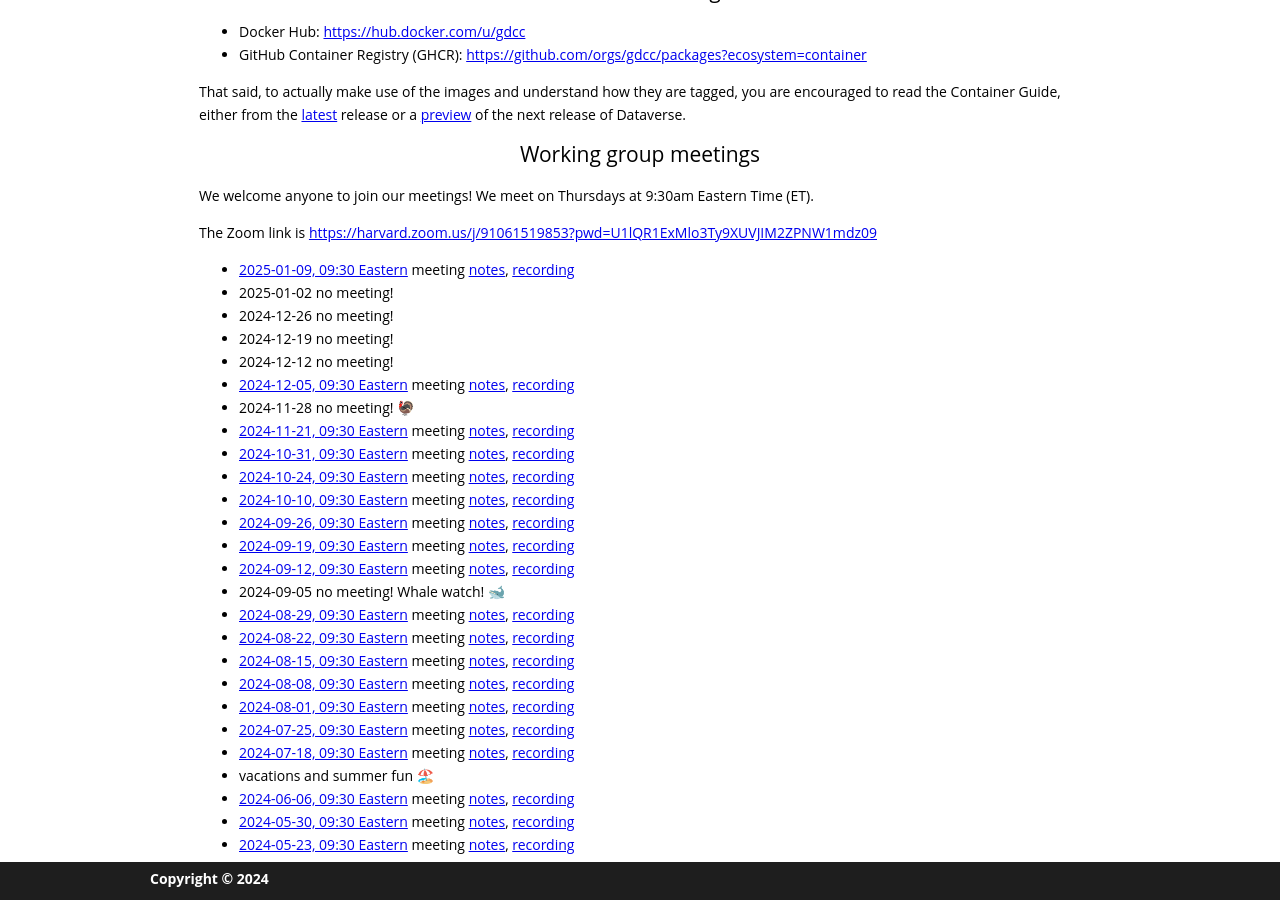
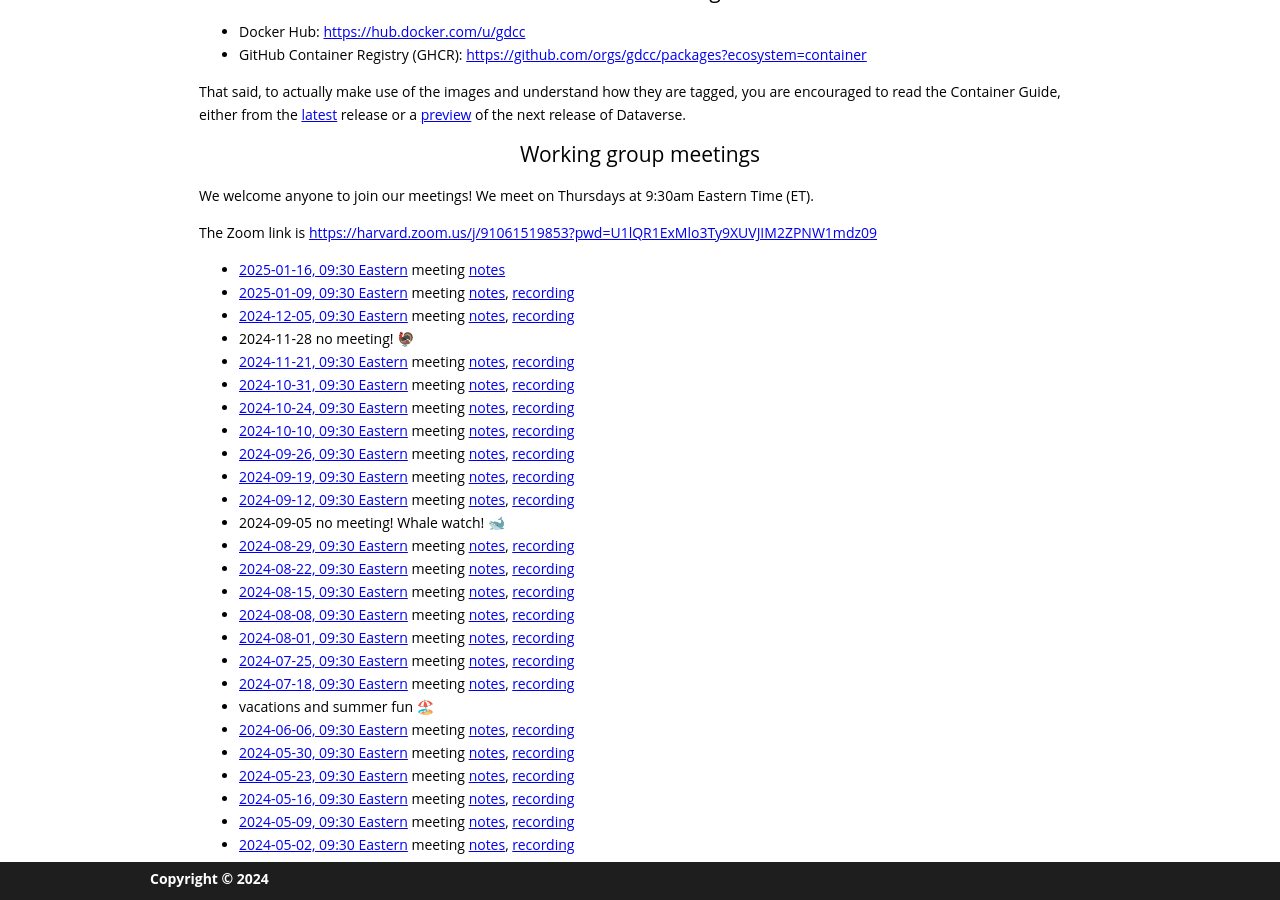
Before and after one commit to gdcc/ct.gdcc.io, a Jekyll site: the page built from index.md, in a window 1280 px wide and 900 px high, scrolled down 730 px. Built offline with Jekyll 4.4.1, drawn with Linux system fonts in a browser that asks for light colours; our own code applies the rules of GitHub Pages for plain Markdown files.

Commit message:
add next meeting

```diff
--- a/index.md
+++ b/index.md
@@ -22,11 +22,8 @@ We welcome anyone to join our meetings! We meet on Thursdays at 9:30am Eastern T
 
 The Zoom link is <https://harvard.zoom.us/j/91061519853?pwd=U1lQR1ExMlo3Ty9XUVJIM2ZPNW1mdz09>
 
+- [2025-01-16, 09:30 Eastern](https://time.is/compare/0930_16_Jan_2025_in_Boston) meeting [notes](https://docs.google.com/document/d/1CJG249DQypMXx2eEa0aAa8fPtFHz2qSia6C3ErRCrgM/edit?usp=sharing)
 - [2025-01-09, 09:30 Eastern](https://time.is/compare/0930_09_Jan_2025_in_Boston) meeting [notes](https://docs.google.com/document/d/18V9WNLfTeOiQR5FylZm2zO_ciyVr2AwprM3Ys2s6DKQ/edit?usp=sharing), [recording](https://harvard.zoom.us/rec/share/bJWx5wRUJFcLBBzvVtsn3nyetiH4NCCaq8LCd9A38KVnUFu0JVsAZU4CpdBumhuK.OpYY92mE7fhFqw31)
-- 2025-01-02 no meeting!
-- 2024-12-26 no meeting!
-- 2024-12-19 no meeting!
-- 2024-12-12 no meeting!
 - [2024-12-05, 09:30 Eastern](https://time.is/compare/0930_05_Dec_2024_in_Boston) meeting [notes](https://docs.google.com/document/d/1qZnns9AnZ-I0mfPaBmXjXhO7Sc__WQlnhec7nolFiNg/edit?usp=sharing), [recording](https://harvard.zoom.us/rec/share/nIW-dbHCZ37iFjYEsdlNBxyiK53_CZa3-0SpCahR9OiiJ4YpnKym0UCuWiEPXCJM.1BrDAaIjAUj7J_Vz)
 - 2024-11-28 no meeting! 🦃
 - [2024-11-21, 09:30 Eastern](https://time.is/compare/0930_21_Nov_2024_in_Boston) meeting [notes](https://docs.google.com/document/d/1JALRaIcsjB7oLmN0rAtNyu1kZo28xXgG7sDR1RkRG4I/edit?usp=sharing), [recording](https://harvard.zoom.us/rec/share/U7oborizRCLG70dgAapcOEdeYJFcQcE3thkPmH-0cFy0Aw-_PcrUihrVqi3EU_KW.6mDA3KC6vbNn9__t)
```
